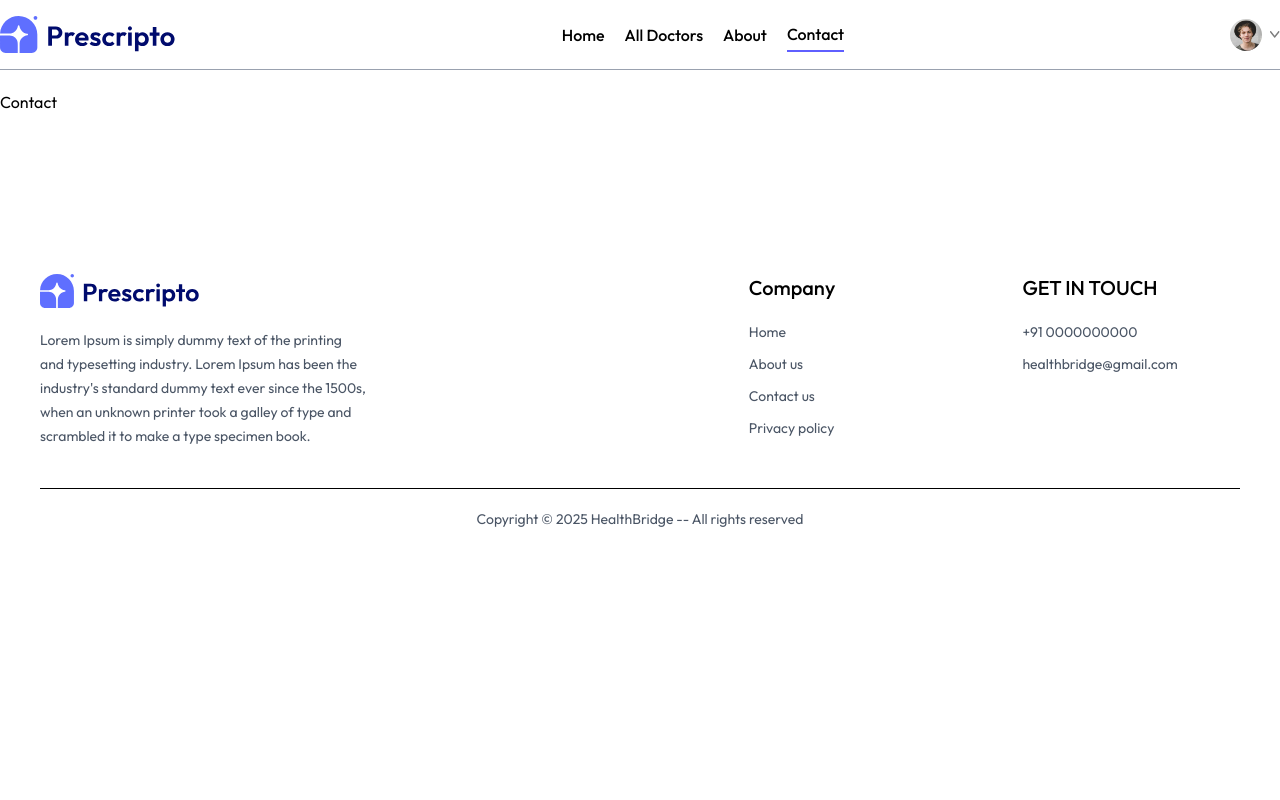
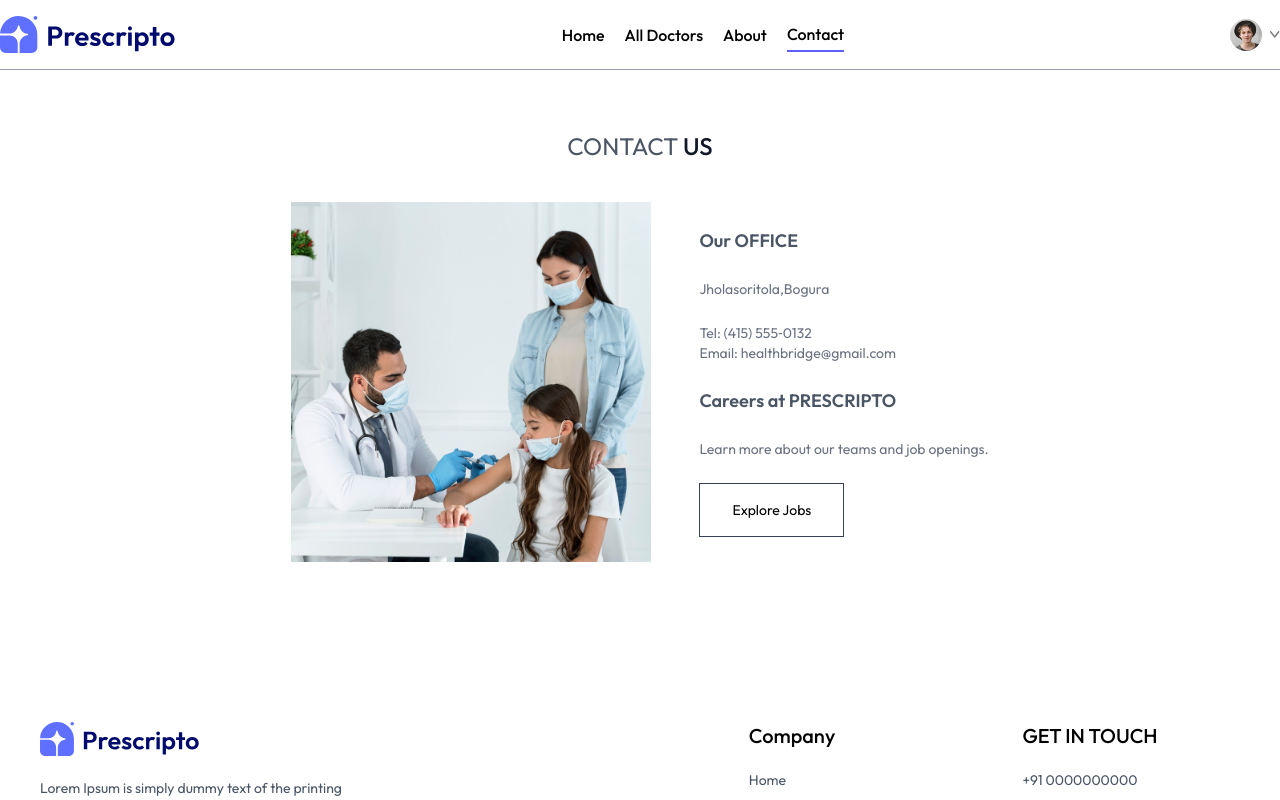
Before and after one commit to Sajjad177/HealthBridge-Frontend, a React (Vite) app: page /contact in a window 1280 px wide. Shown: the top 800 px of the page. Built offline with nearby package versions, Linux system fonts and the light colour scheme.

Commit message:
contract page degine complete

```diff
--- a/src/pages/Contact.tsx
+++ b/src/pages/Contact.tsx
@@ -1,9 +1,35 @@
+import { assets } from "../assets/assets_frontend/assets";
 
 const Contact = () => {
     return (
-        <div>
-            Contact
+      <div>
+        <div className="text-center text-2xl pt-10 text-gray-600">
+          <p>
+            CONTACT <span className="text-gray-900 font-medium">US</span>
+          </p>
         </div>
+        <div className="my-10 flex flex-col justify-center md:flex-row gap-12 mb-10 text-sm">
+          <img
+            src={assets.contact_image}
+            alt=""
+            className="w-full md:max-w-[360px]"
+          />
+          <div className="flex flex-col justify-center gap-6 items-start">
+            <p className="font-semibold text-lg text-gray-600">Our OFFICE</p>
+            <p className="text-gray-500">Jholasoritola,Bogura</p>
+            <p className="text-gray-500">
+              Tel: (415) 555‑0132 <br /> Email: healthbridge@gmail.com
+            </p>
+            <p className="font-semibold text-lg text-gray-600">
+              Careers at PRESCRIPTO
+            </p>
+            <p className="text-gray-500">
+              Learn more about our teams and job openings.
+            </p>
+            <button className="border border-gray-700 px-8 py-4 hover:bg-black hover:text-white transition-all duration-300 ease-in-out">Explore Jobs</button>
+          </div>
+        </div>
+      </div>
     );
 };
 
```
